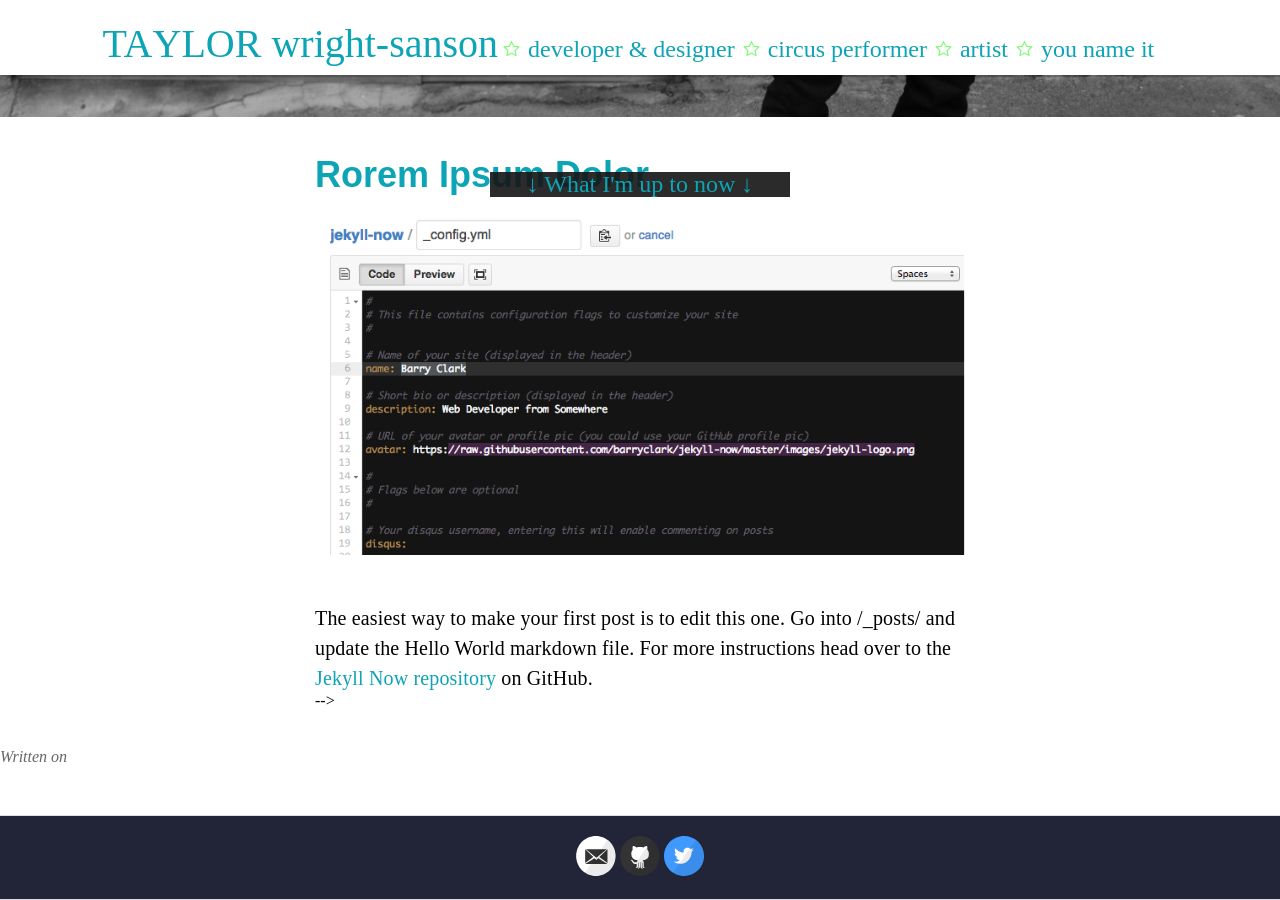
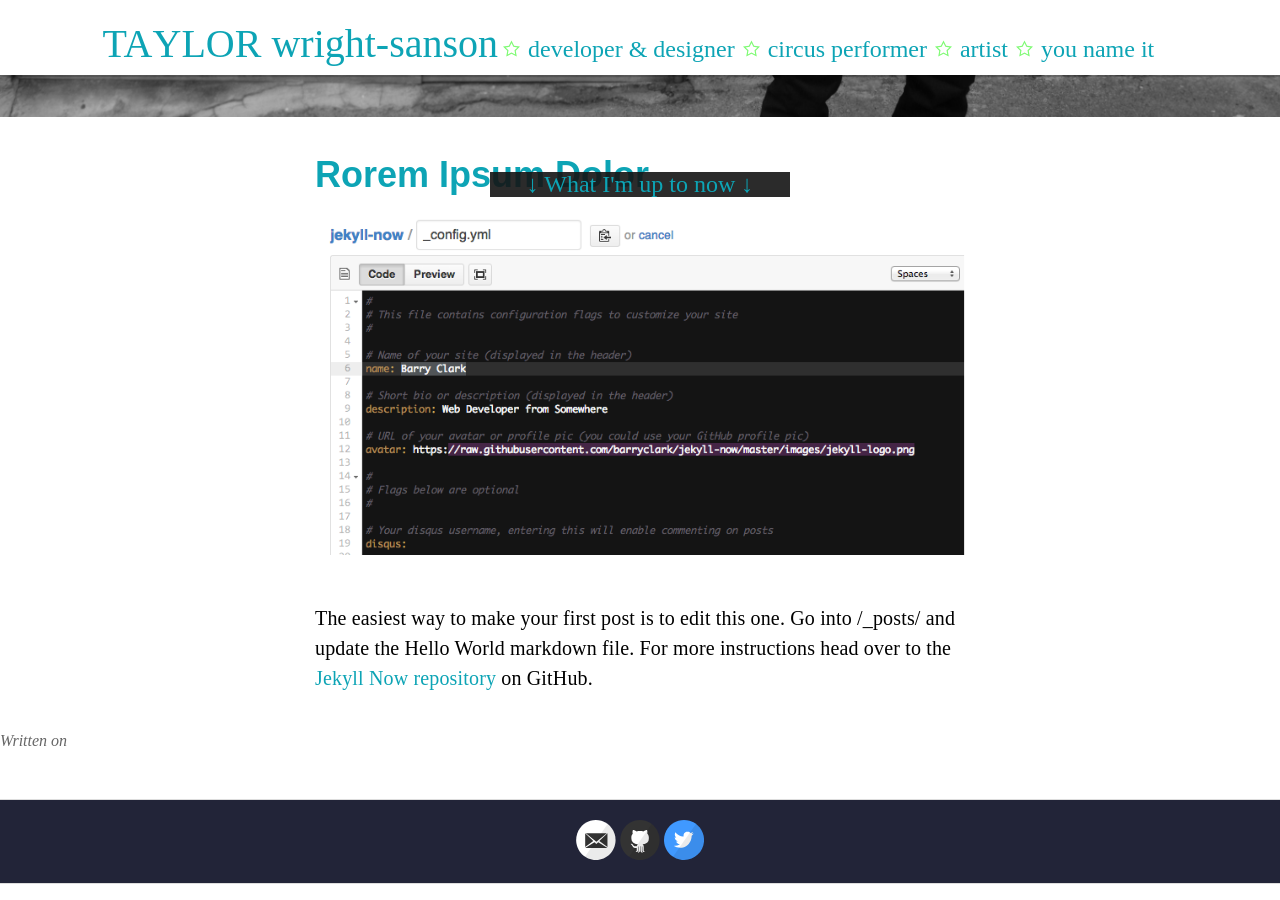
Before and after one commit to Xeaza/xeaza.github.io, a Jekyll site: the page built from index.html, in a window 1280 px wide and 900 px high, scrolled down 703 px. Built offline with Jekyll 4.4.1, drawn with Linux system fonts in a browser that asks for light colours.

Commit message:
Removed random trailing comment

```diff
--- a/index.html
+++ b/index.html
@@ -19,7 +19,7 @@ layout: post
 
                 <div class="entry">
                   {{ post.content | truncatewords:400}}
-                </div> -->
+                </div>
 
                 <!-- <a href="{{ site.baseurl }}{{ post.url }}" class="read-more">Read More</a> -->
             {% endfor %}
```
